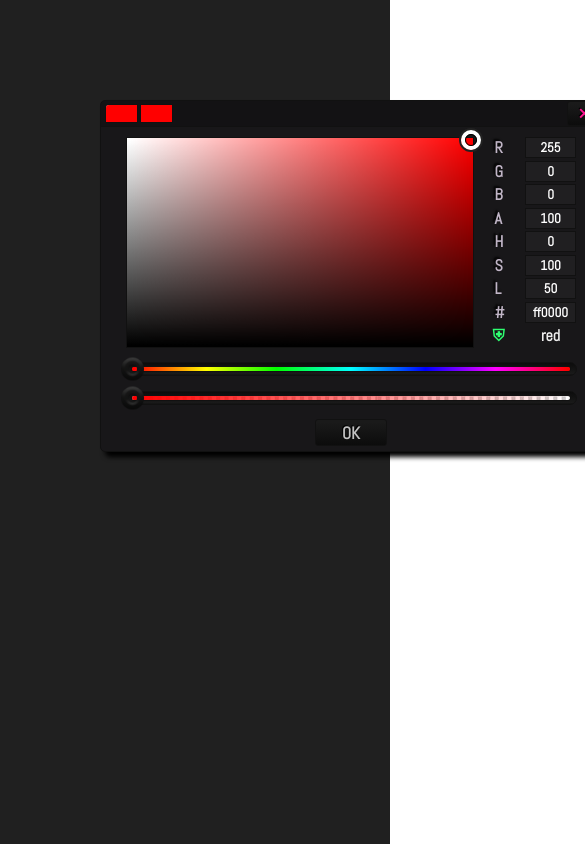
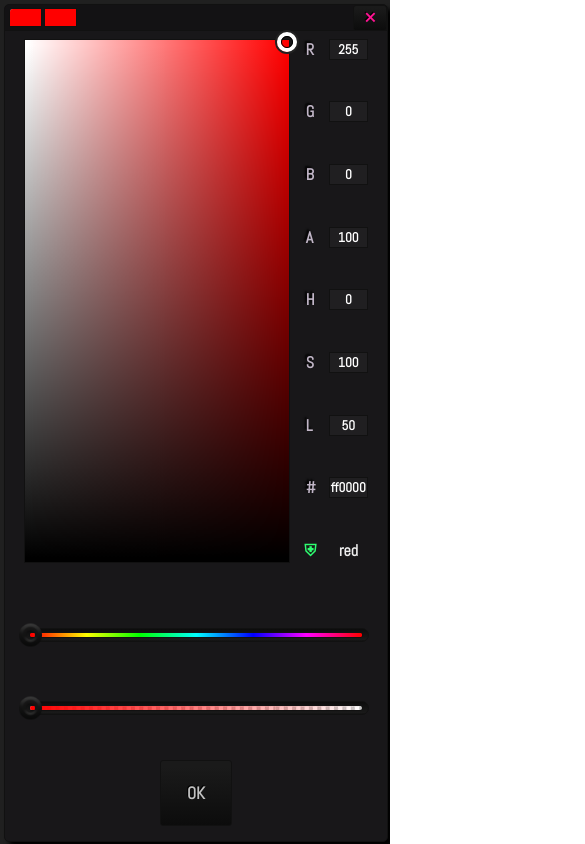
Before and after one commit to tschiboka/colorpicker, a React (Create React App) app: page / in a window 390 px wide. Both pictures are taken after a click on the button "ColorPicker". Shown: the whole page, 585 px wide, since content can reach past the window. Built offline with nearby package versions, Linux system fonts and the light colour scheme.

Commit message:
get responsive resizing

```diff
--- a/src/Components/ColorPicker/ColorPicker.js
+++ b/src/Components/ColorPicker/ColorPicker.js
@@ -16,6 +16,8 @@ export default class ColorPicker extends Component {
                 agent: navigator.userAgent.match(/(Chrome|Firefox|MSIE|Egde|Safari|Opera)/g)[0],
                 prefix: `-${(Array.prototype.slice.call(window.getComputedStyle(document.documentElement, '')).join('').match(/-(moz|webkit|ms)-/))[1]}-`
             },
+            x: this.getPositionXY("X"),
+            y: this.getPositionXY("Y"),
             color: this.getColorObj(this.props.color || "rgb(255, 0, 0)"),
             originalcolor: this.getColorObj(this.props.color || "rgb(255, 0, 0)"),
             hueSliderMouseDown: false,
@@ -29,19 +31,58 @@ export default class ColorPicker extends Component {
 
 
 
-    componentDidUpdate(prevProps) {
-        console.log(prevProps);
-        if (!this.state.colorPaletteDrawn && document.getElementById((this.props.id || "") + "-color-palette")) {
-            if (!prevProps.visible) { this.primeDOMElements(); console.log("HERE") }
-            console.log("HERE", this.state);
+    componentDidMount() {
+        window.addEventListener("resize", () => {
             this.setState({
                 ...this.state,
+                sliderThumbsMinOffset: document.getElementById((this.props.id || "") + "-hue-color-points").getBoundingClientRect().left,
+                x: this.getPositionXY("X"),
+                y: this.getPositionXY("Y"),
+            });
+        });
+    }
+
+
+
+    componentDidUpdate(prevProps) {
+        if (!this.state.colorPaletteDrawn && document.getElementById((this.props.id || "") + "-color-palette")) {
+            if (!prevProps.visible) { this.primeDOMElements(); }
+            this.setState({
+                ...this.state,
+                x: this.getPositionXY("X"),
+                y: this.getPositionXY("Y"),
                 colorPaletteDrawn: true,
                 colorPaletteBox: document.getElementById((this.props.id || "") + "-color-palette-box"),
                 colorPalette: document.getElementById((this.props.id || "") + "-color-palette"),
+                sliderThumbsMinOffset: document.getElementById((this.props.id || "") + "-hue-color-points").getBoundingClientRect().left,
             },
                 () => this.drawColorPaletteCanvas());
         }
+    }
+
+
+
+    // set the components x and y postions, and override props in case of overflow.
+    getPositionXY(axis) {
+        let x = this.props.X || this.props.x || 0; // props x, y can be capitalised
+        let y = this.props.Y || this.props.y || 0;
+
+        const viewportWidth = window.innerWidth || document.documentElement.clientWidth;
+        const component = document.getElementById(this.props.id);
+        const componentWidth = component ? component.getBoundingClientRect().width : 500;
+        const componentLeft = component ? component.getBoundingClientRect().left : x;
+
+        if (viewportWidth - (componentWidth + componentLeft) <= 0) x = Math.floor(viewportWidth - componentWidth);
+
+        console.log(Math.floor(viewportWidth - componentWidth))
+        console.log(viewportWidth, componentWidth, componentLeft);
+
+        //console.log(viewportWidth, componentWidth);
+        //console.log(component ? component.getBoundingClientRect() : "");
+
+        if (!axis) return [x, y];
+        if (axis === "x" || axis === "X") return x;
+        if (axis === "y" || axis === "Y") return y;
     }
 
 
@@ -56,7 +97,7 @@ export default class ColorPicker extends Component {
             hueSlider: document.getElementById((this.props.id || "") + "-hue"),
             alphaSliderThumb: document.getElementById((this.props.id || "") + "-alpha__thumb"),
             hueSliderThumb: document.getElementById((this.props.id || "") + "-hue__thumb"),
-            sliderThumbsMinOffset: document.getElementById((this.props.id || "") + "-hue__thumb").getBoundingClientRect().left,
+            sliderThumbsMinOffset: document.getElementById((this.props.id || "") + "-hue-color-points").getBoundingClientRect().left,
             hueColorPoints: document.getElementById((this.props.id || "") + "-hue-color-points"),
             paletteCursor: document.getElementById((this.props.id || "") + "-color-palette-cursor"),
         }, () => { this.drawHueCanvas(); });
@@ -164,8 +205,8 @@ export default class ColorPicker extends Component {
             const target = sliderType === "hue" ? this.state.hueSliderThumb : this.state.alphaSliderThumb;
             let diffX = 0;
 
-            if (this.state.sliderEventFrom === "thumb") diffX = e.clientX - this.state.sliderThumbsMinOffset - this.state.sliderTouchPoint;
-            if (this.state.sliderEventFrom === "slider") diffX = e.clientX - this.state.sliderThumbsMinOffset - 11;
+            if (this.state.sliderEventFrom === "thumb") diffX = e.clientX - this.state.sliderThumbsMinOffset - this.state.sliderTouchPoint + 11;
+            if (this.state.sliderEventFrom === "slider") diffX = e.clientX - this.state.sliderThumbsMinOffset;
 
             if (diffX < 0) diffX = 0;
             if (diffX > maxX - 1) diffX = maxX - 1;
@@ -186,8 +227,6 @@ export default class ColorPicker extends Component {
             else {
                 const alpha = 100 - Math.round((diffX / maxX) * 100);
                 const colorObj = this.getColorObj(`rgba(${this.state.color.rgb.r}, ${this.state.color.rgb.g}, ${this.state.color.rgb.b}, ${(alpha / 100).toFixed(2)})`);
-                console.log(`rgba(${this.state.color.rgb.r}, ${this.state.color.rgb.g}, ${this.state.color.rgb.b}, ${(alpha / 100).toFixed(2)})`, colorObj);
-                console.log("MOUSEMOVE", this.state);
                 this.setState({ ...this.state, color: colorObj });
             }
         }
@@ -324,7 +363,7 @@ export default class ColorPicker extends Component {
                 hex = this.rgbToHex(r, g, b);
                 break;
             }
-            default: { console.log("Invalid color : ", colorStr); }
+            default: { throw Error("Invalid color : " + colorStr); }
         }
 
         // get alpha, websafe, color name info for all valid inputs
@@ -525,7 +564,6 @@ export default class ColorPicker extends Component {
 
 
     setAlphaSliderTo(percentage) {
-        console.log("ALPHA", this.state);
         const thumb = this.state.alphaSliderThumb;
         const width = this.state.alphaSlider.getBoundingClientRect().width;
         const left = width - Math.floor((percentage / 100) * width);
@@ -602,14 +640,19 @@ export default class ColorPicker extends Component {
 
 
     /* The component displays if props visible is true. The reason behind not choosing conditional rendering is
-     * for performance reasons (eg. on mousemove getting DOM elements is expensive therefore sliders are lagging)
+     * for performance reasons (eg. on mousemove getting DOM elements is expensive therefore sliders were lagging)
      * heavily used DOM references are stored in the state. When component is closed it would loose the references to
      * certain ids. This case user experience takes priority over keeping the DOM unpolluted. */
     render() {
         return (
             <div
+                id={this.props.id}
                 className="ColorPicker"
-                style={{ left: (this.props.X || 0) + "px", top: (this.props.Y || 0) + "px", display: this.props.visible ? "block" : "none" }}
+                style={{
+                    left: (this.state.x) + "px",
+                    top: (this.state.y) + "px",
+                    display: this.props.visible ? "block" : "none"
+                }}
                 onClick={e => e.stopPropagation()}
                 //onBlur={() => this.props.close()}
                 //ref={component => { if (ReactDOM.findDOMNode(component)) ReactDOM.findDOMNode(component).focus() }}
--- a/src/Components/ColorPicker/ColorPicker.scss
+++ b/src/Components/ColorPicker/ColorPicker.scss
@@ -345,5 +345,11 @@ $border: 1px solid $borderColor;
 }
 
 @media only screen and (max-width: 500px) {
-
+    .ColorPicker {
+        position: absolute;
+        left: 1vw !important;
+        top: 0.5vh !important;
+        width: 98vw;
+        height: 99vh;
+    }
 }
```
